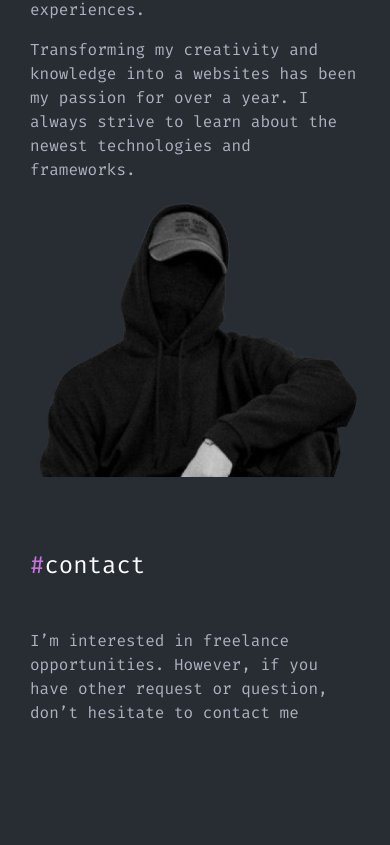
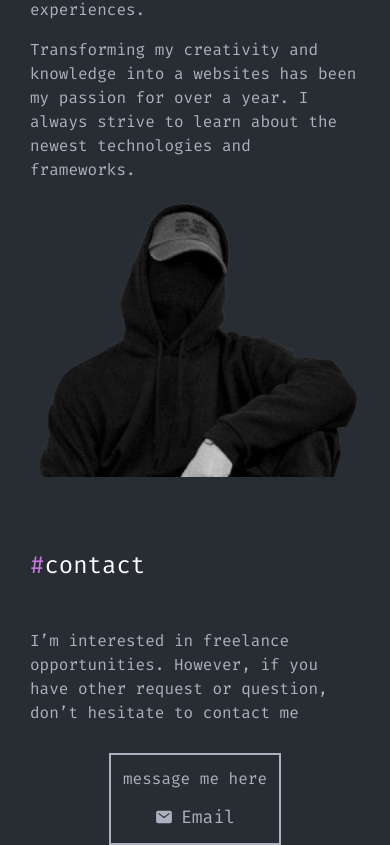
Before and after one commit to Arunk-002/Portfolio, a React (Vite) app: page / in a window 390 px wide. Shown: the part 3669-4514 px from the top of the page. Before the commit the page ends 4394 px from the top, so only its background shows below. Built offline with nearby package versions, Linux system fonts and the light colour scheme.

Commit message:
contact section added

```diff
--- a/src/components/AboutMe.jsx
+++ b/src/components/AboutMe.jsx
@@ -3,7 +3,7 @@ import React from "react";
 function AboutMe() {
   return (
     <section className="main-container text-white p t-6 max-sm:pt-18">
-      <div className="grid md:grid-cols-2 max-md:gap-y-4 justify-between ">
+      <div className="grid md:grid-cols-2 max-md:gap-y-4 justify-between items-stretch">
         <div className="flex flex-col gap-y-12">
           <div className="flex items-center gap-x-2">
             <p className="text-2xl">
--- a/src/components/Contact.jsx
+++ b/src/components/Contact.jsx
@@ -1,9 +1,11 @@
 import React from "react";
+import { IoMail } from "react-icons/io5";
+
 
 function Contact() {
   return (
     <section className="main-container max-sm:pt-18 pt-6">
-      <div className="grid sm:grid-cols-2 text-white">
+      <div className="grid max-md:gap-y-7 sm:grid-cols-2 text-white">
         <div className="flex flex-col gap-y-12">
           <div className="flex items-center gap-x-3 w-[70%] ">
             <p className="text-2xl">
@@ -13,8 +15,11 @@ function Contact() {
           </div>
           <p className="text-text">I’m interested in freelance opportunities. However, if you have other request or question, don’t hesitate to contact me</p>
         </div>
-        <div className="text-text">
-
+        <div className="flex justify-center  md:items-end md:justify-end text-text">
+            <div className="border-2 border-text flex flex-col justify-around items-center gap-y-3 p-3 ">
+                <p>message me here</p>
+                <a href="mailto:arunkumar.official.101@gmail.com" className="flex text-lg items-center gap-x-2 hover:text-white"><IoMail />Email </a>
+            </div>
         </div>
       </div>
     </section>
```
Also changed, not shown: src/components/Footer.jsx (added).
